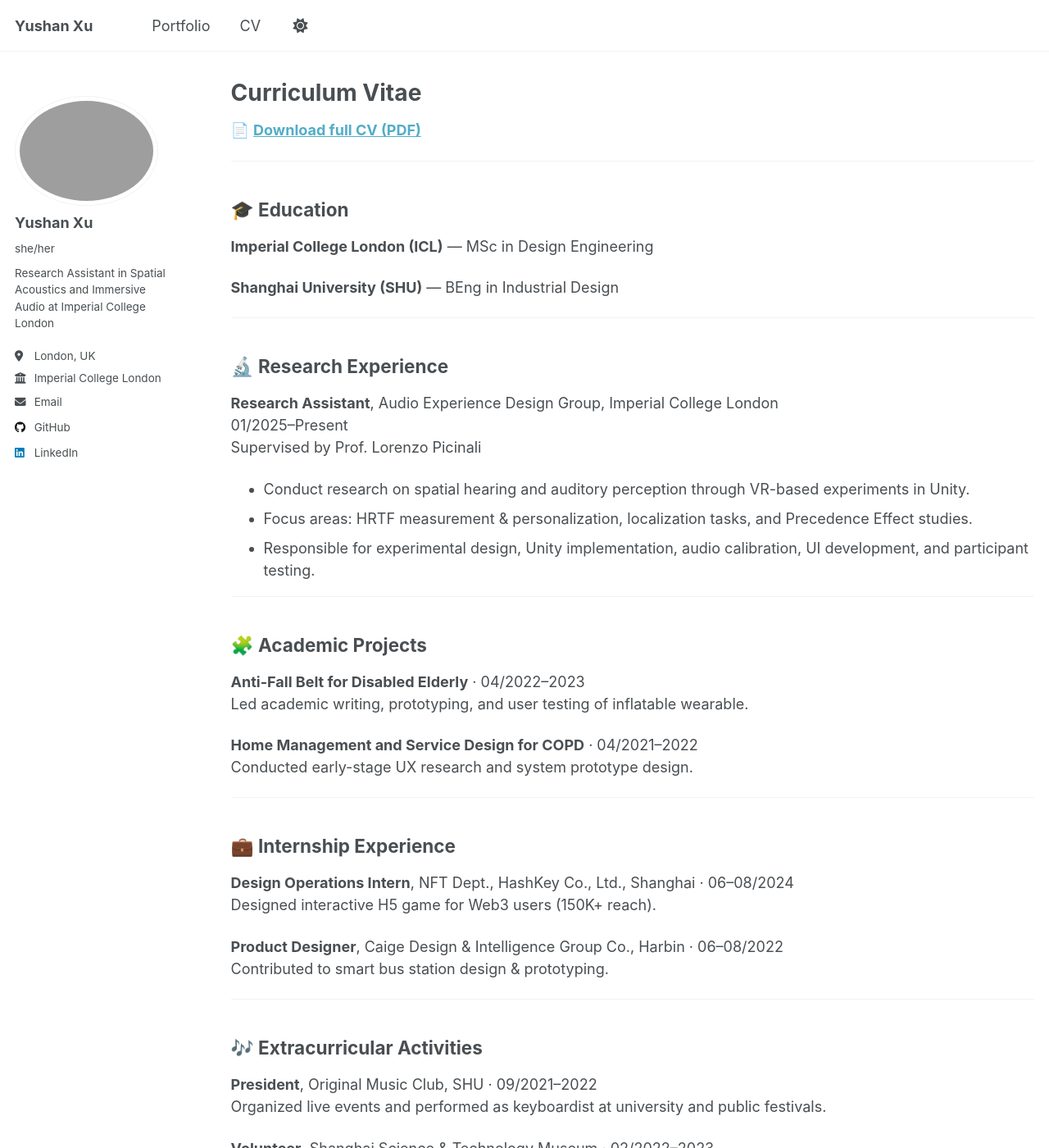
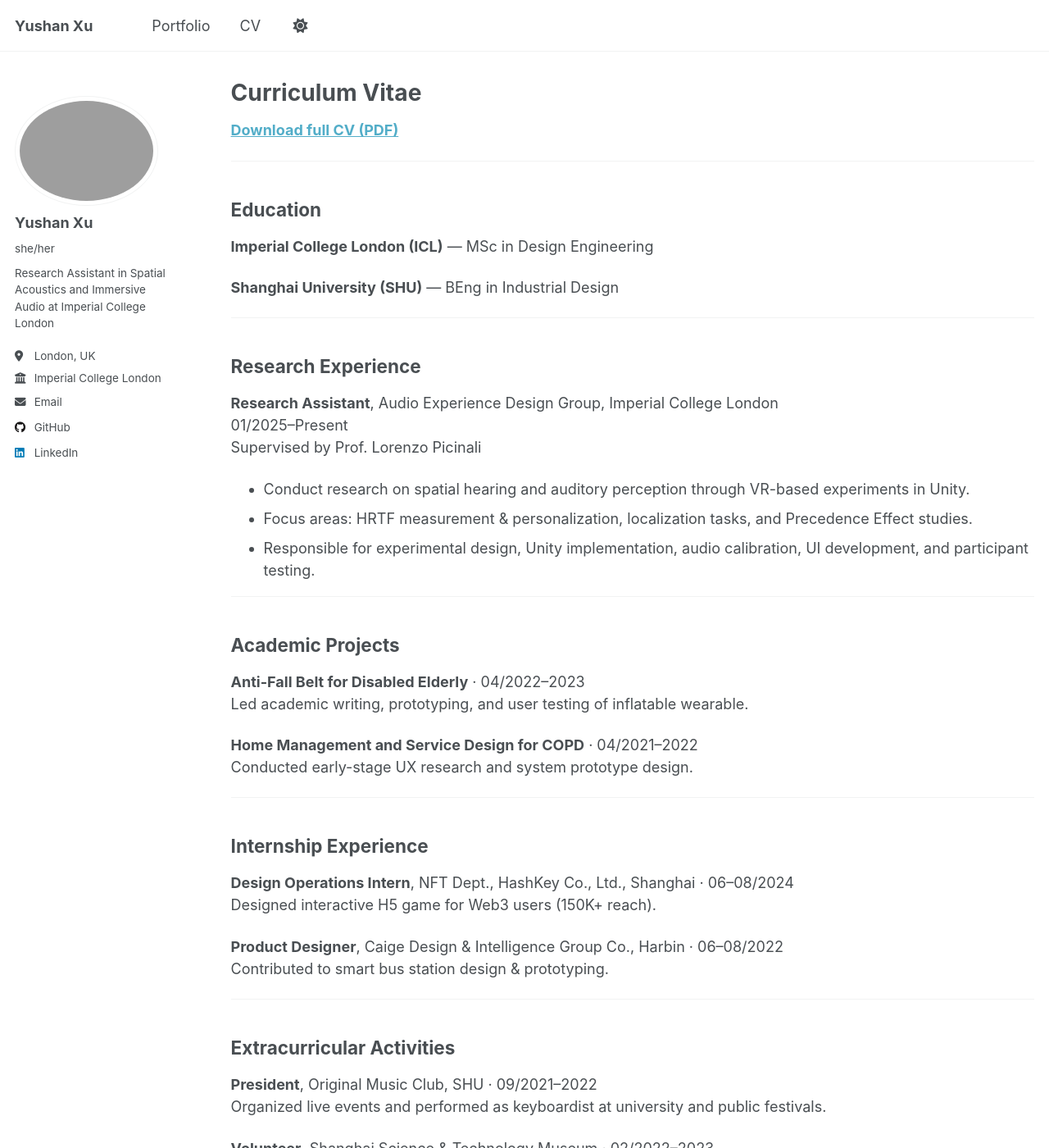
Before and after one commit to Yushan-Xu/Yushan-Xu.github.io, a Jekyll site: the page built from _pages/cv.md, in a window 1280 px wide and 1400 px high. Shown: the whole window at 82% size. Built offline with Jekyll 4.4.1, drawn with Linux system fonts in a browser that asks for light colours; a script that is not in the unit is left out; some of the changed text lies outside the part shown.

Commit message:
Remove emojis from CV sections and update headings

```diff
--- a/_pages/cv.md
+++ b/_pages/cv.md
@@ -5,18 +5,18 @@ permalink: /cv/
 author_profile: true
 ---
 
-📄 [**Download full CV (PDF)**](/files/CV - Yushan XU.pdf)
+ [**Download full CV (PDF)**](/files/CV - Yushan XU.pdf)
 
 ---
 
-## 🎓 Education
+## Education
 **Imperial College London (ICL)** — MSc in Design Engineering
 
 **Shanghai University (SHU)** — BEng in Industrial Design
 
 ---
 
-## 🔬 Research Experience
+## Research Experience
 **Research Assistant**, Audio Experience Design Group, Imperial College London
 01/2025–Present
 Supervised by Prof. Lorenzo Picinali
@@ -26,7 +26,7 @@ Supervised by Prof. Lorenzo Picinali
 
 ---
 
-## 🧩 Academic Projects
+## Academic Projects
 **Anti-Fall Belt for Disabled Elderly** · 04/2022–2023
 Led academic writing, prototyping, and user testing of inflatable wearable.
 
@@ -35,7 +35,7 @@ Conducted early-stage UX research and system prototype design.
 
 ---
 
-## 💼 Internship Experience
+## Internship Experience
 **Design Operations Intern**, NFT Dept., HashKey Co., Ltd., Shanghai · 06–08/2024
 Designed interactive H5 game for Web3 users (150K+ reach).
 
@@ -44,7 +44,7 @@ Contributed to smart bus station design & prototyping.
 
 ---
 
-## 🎶 Extracurricular Activities
+## Extracurricular Activities
 **President**, Original Music Club, SHU · 09/2021–2022
 Organized live events and performed as keyboardist at university and public festivals.
 
@@ -53,14 +53,14 @@ Led the Shanghai Universities Volunteer Team.
 
 ---
 
-## 🏅 Awards & Honors
+## Awards & Honors
 - Third Prize in Product Design — 9th Shanghai University Cultural & Creative Works Exhibition (2024)
 - Excellent Student of University, SHU (2021–2022)
 - Leadership Scholarship, SHU (2021–2022)
 
 ---
 
-## 🧠 Skills
+## Skills
 **Design Software:** Unity, MaxMSP, TouchDesigner, KeyShot, Processing, SolidWorks, AutoCAD
 **Programming:** C, Java, Python
 **Languages:** English (fluent), Mandarin (native)
```
